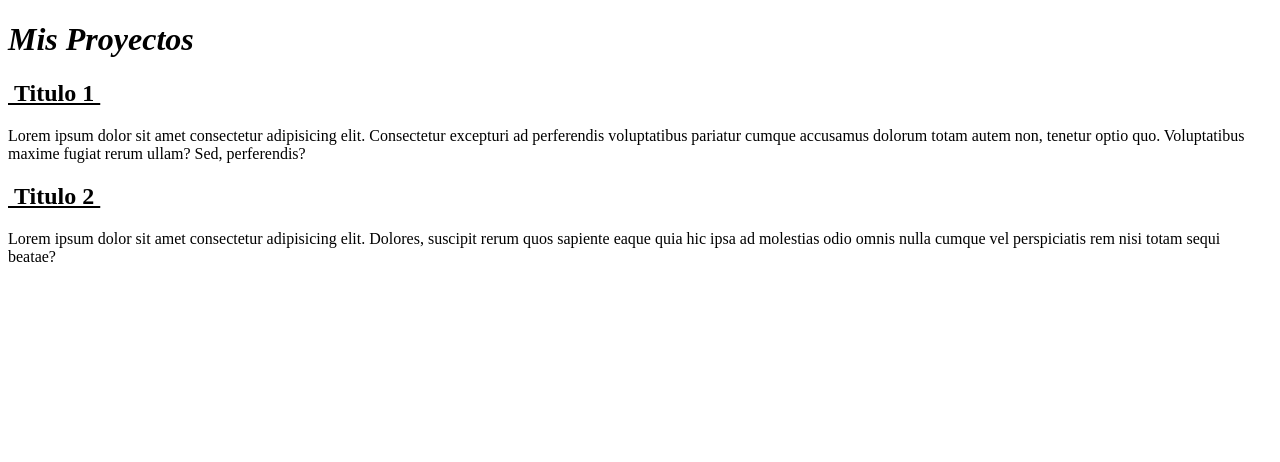
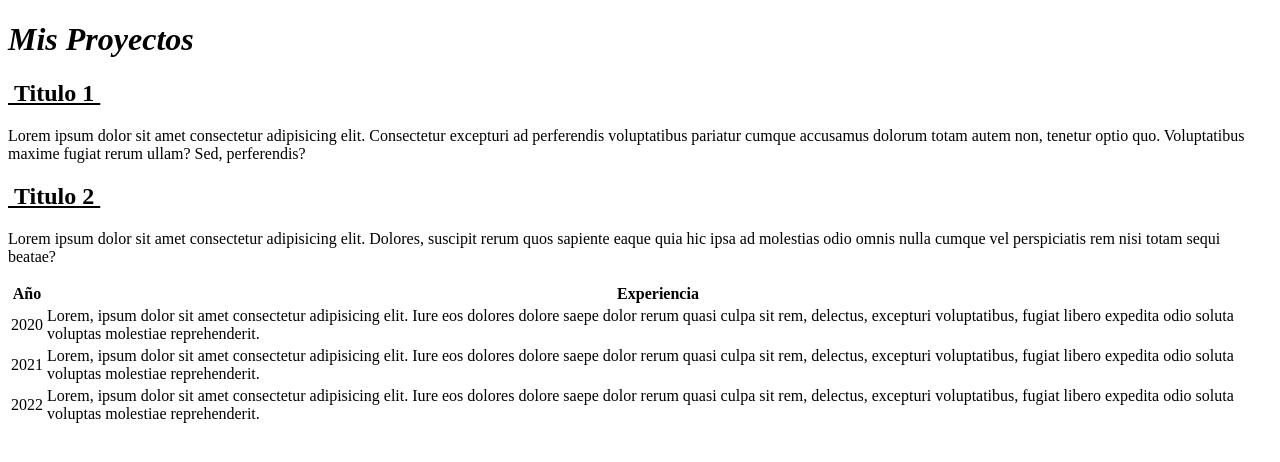
Before and after one commit to florencia-uruzagasti/modulo-2-uruzagasti, a plain HTML site: page proyectos.html in a window 1280 px wide. Drawn offline with Linux system fonts and the light colour scheme.

Commit message:
Cambios en proyectos.htmal

```diff
--- a/proyectos.html
+++ b/proyectos.html
@@ -20,6 +20,32 @@
     <h2><u>&nbsp;Titulo 2&nbsp;</u></h2>
     <p>Lorem ipsum dolor sit amet consectetur adipisicing elit. Dolores, suscipit rerum quos sapiente eaque quia hic
         ipsa ad molestias odio omnis nulla cumque vel perspiciatis rem nisi totam sequi beatae?</p>
+    <div>
+        <table>
+            <tr>
+                <th>Año</th>
+                <th>Experiencia</th>
+            </tr>
+            <tr>
+                <td>2020</td>
+                <td> Lorem, ipsum dolor sit amet consectetur adipisicing elit. Iure eos dolores dolore saepe dolor rerum
+                    quasi culpa sit rem, delectus, excepturi voluptatibus, fugiat libero expedita odio soluta voluptas
+                    molestiae reprehenderit.</td>
+            </tr>
+            <tr>
+                <td>2021</td>
+                <td> Lorem, ipsum dolor sit amet consectetur adipisicing elit. Iure eos dolores dolore saepe dolor rerum
+                    quasi culpa sit rem, delectus, excepturi voluptatibus, fugiat libero expedita odio soluta voluptas
+                    molestiae reprehenderit.</td>
+            </tr>
+            <tr>
+                <td>2022</td>
+                <td> Lorem, ipsum dolor sit amet consectetur adipisicing elit. Iure eos dolores dolore saepe dolor rerum
+                    quasi culpa sit rem, delectus, excepturi voluptatibus, fugiat libero expedita odio soluta voluptas
+                    molestiae reprehenderit.</td>
+            </tr>
+        </table>
+    </div>
 </body>
 
 </html>
```
